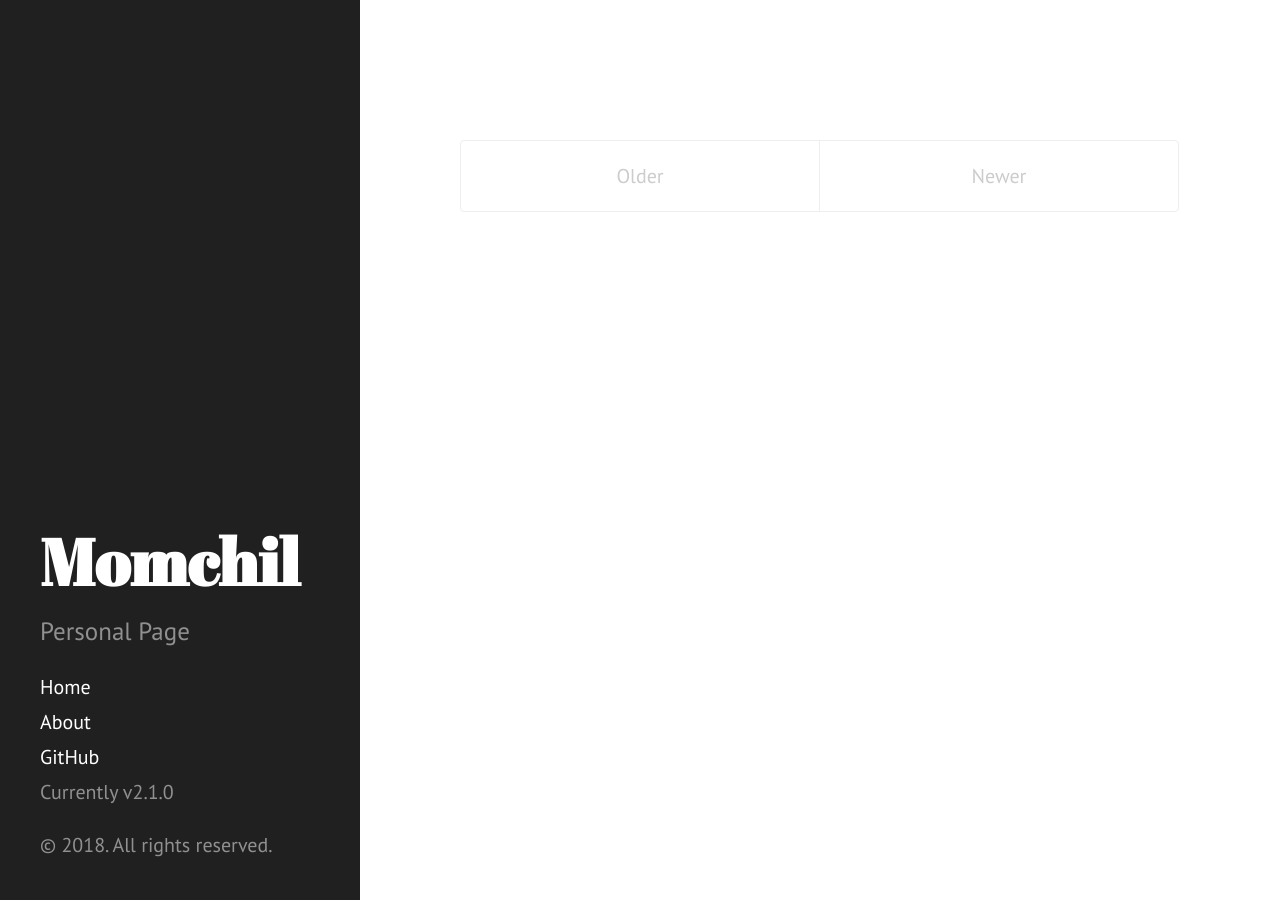
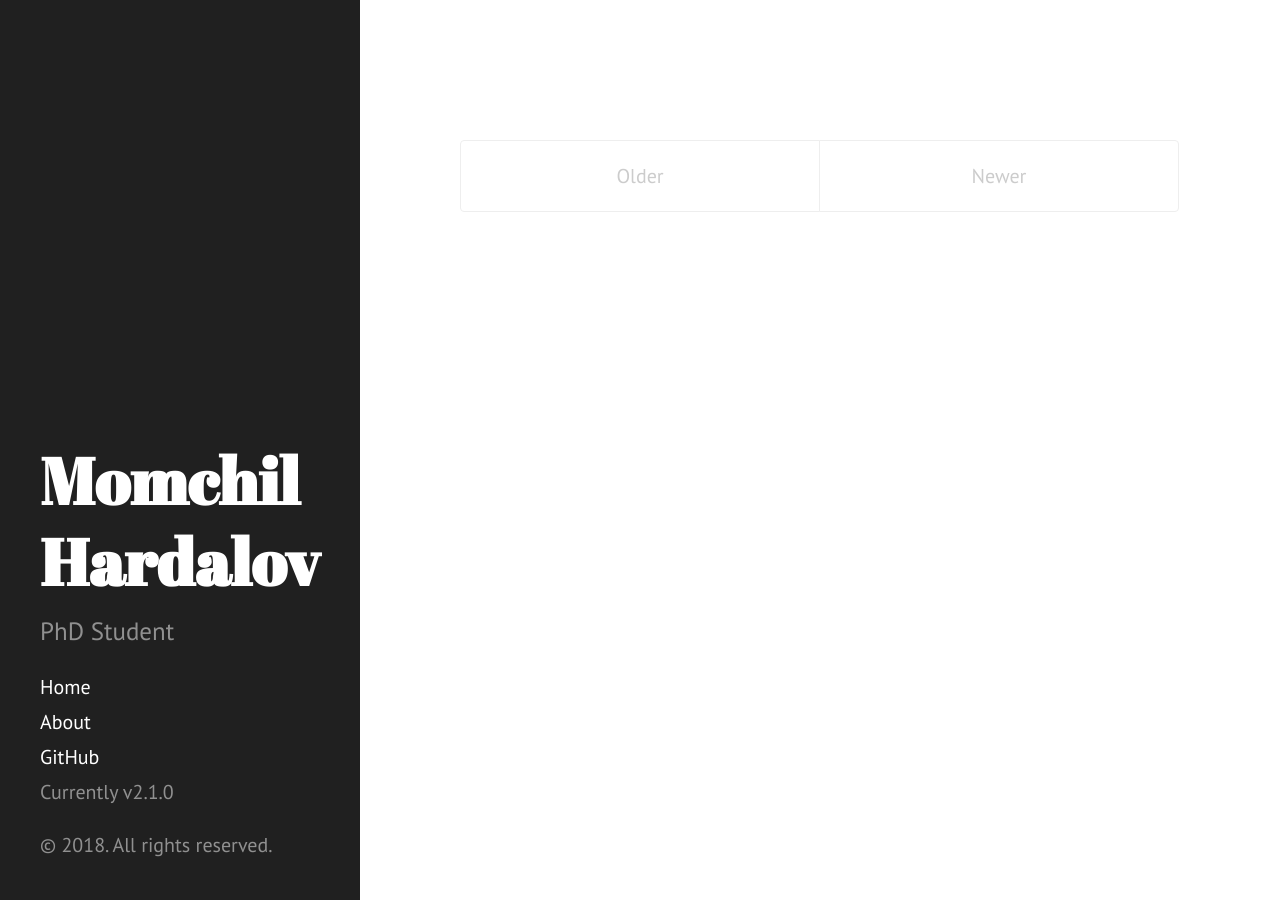
Before and after one commit to mhardalov/mhardalov.github.io, a Jekyll site: the page built from index.html, in a window 1280 px wide. Built offline with Jekyll 4.4.1, drawn with Linux system fonts in a browser that asks for light colours; the list of posts is cut into pages by our own code.

Commit message:
Minor changes in descriptions

```diff
--- a/_config.yml
+++ b/_config.yml
@@ -3,9 +3,9 @@ markdown:         kramdown
 highlighter:      rouge
 
 # Setup
-title:            Momchil
+title:            Momchil Hardalov
 tagline:          'Sofia University'
-description:      'Personal Page'
+description:      'PhD Student'
 url:              http://mhardalov.github.io/
 baseurl:          ''
 
@@ -19,4 +19,4 @@ paginate:         5
 version:          2.1.0
 
 github:
-  repo:           https://github.com/mhardalov/mhardalov.github.io
+  repo:           https://github.com/mhardalov
```
